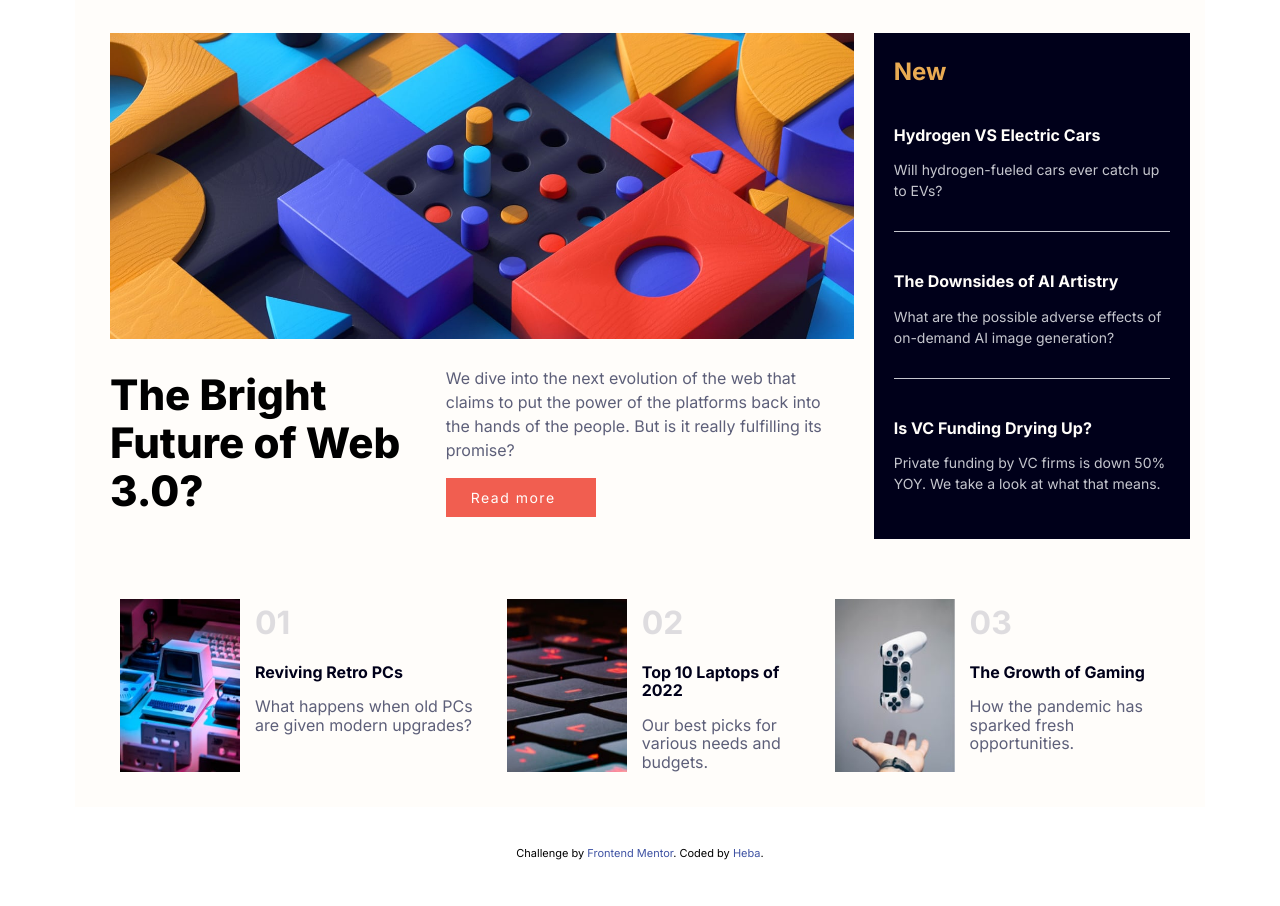
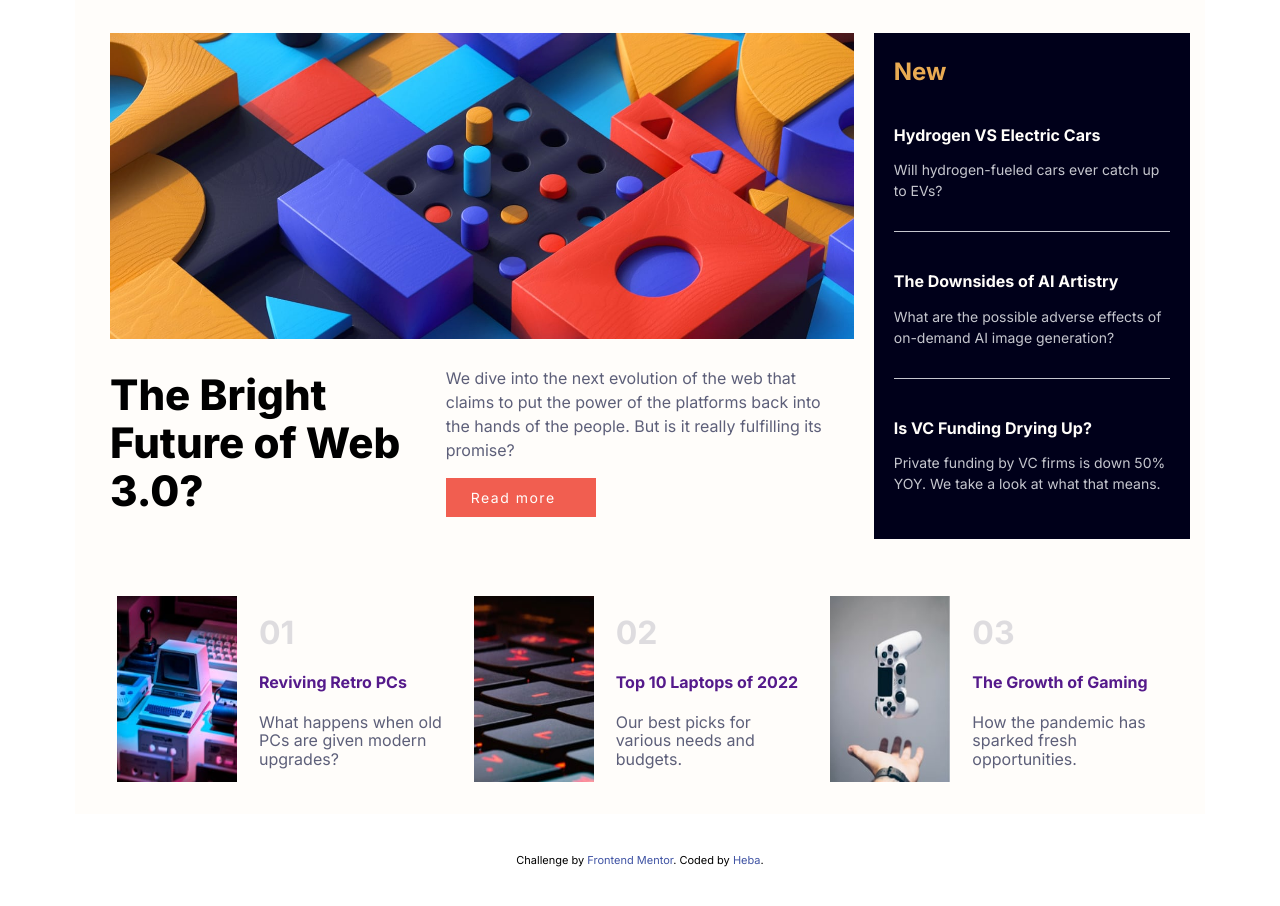
Before and after one commit to Taktoka/News-homepage, a plain HTML site: page index.html in a window 1280 px wide. Shown: the part 82-988 px from the top of the page. Drawn offline with Linux system fonts and the light colour scheme; a web font is replaced by a local one.

Commit message:
Update main.css

```diff
--- a/css/main.css
+++ b/css/main.css
@@ -162,32 +162,39 @@ ul {
   justify-content: space-between;
 }
 .feat {
+   width: calc(100% / 3);
   display: flex;
   justify-content: space-around;
 }
 .feat img {
   max-width: 120px;
-  padding: 15px;
+  padding: 12px;
+}
+.feat .box {
+  padding: 10px;
 }
 .feat .box h1 {
   color: var(--dark-grayish-blue);
   opacity: 0.2;
   margin-bottom: 0;
 }
-.feat .box h4 {
+.feat .box h5 {
   transition: 0.3s;
   margin-bottom: 0;
 }
-.feat .box h4 a {
+.feat .box h5 a {
   color: var(--very-dark-blue);
 }
-.feat .box h4 a:hover {
+.feat .box h5 a:hover {
   color: var(--soft-red);
 }
 .feat .box p {
   color: var(--dark-grayish-blue);
 }
 @media (max-width: 576px) {
+  .main {
+    width: 350px;
+  }
   .navbar {
     margin-bottom: 0;
     padding: 20px 5px 0;
```
